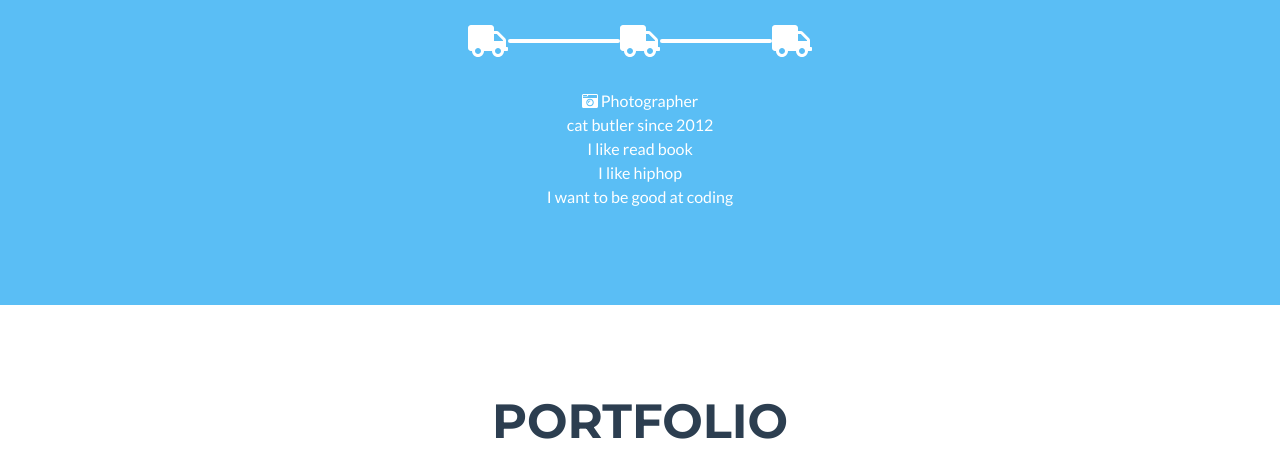
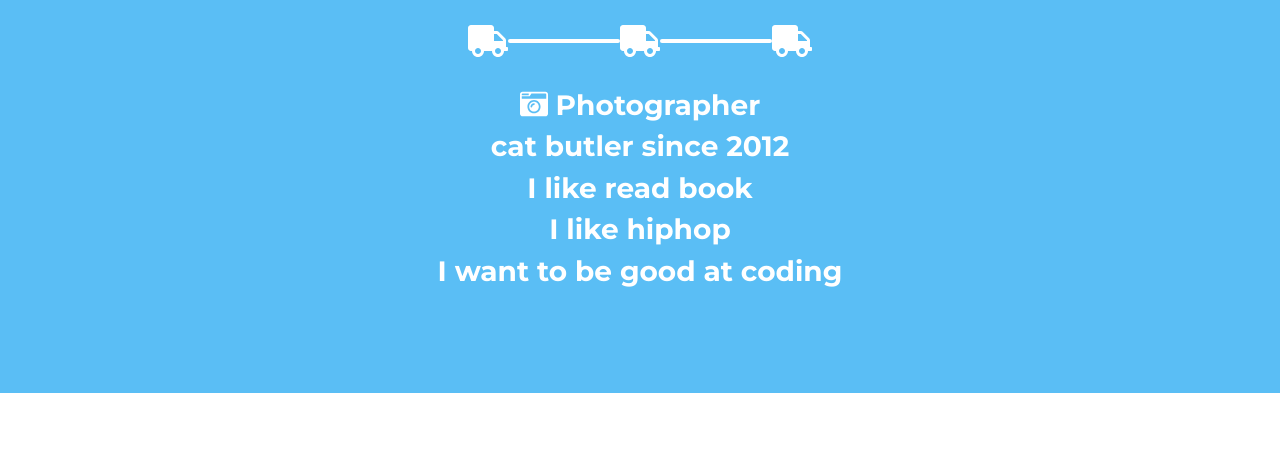
Before and after one commit to elly1223/week1-introduce2, a plain HTML site: page index.html in a window 1280 px wide. Shown: the part 944-1402 px from the top of the page. Drawn offline with nearby package versions, Linux system fonts and the light colour scheme; files whose address does not match are found by name.

Commit message:
Add files via upload

```diff
--- a/index.html
+++ b/index.html
@@ -70,11 +70,11 @@
                     <div class="divider-custom-icon"><i class="fa fa-truck"></i></div>
                 </div>
                 <!-- About text -->
-                <p class="masthead-subheading font-weight-light mb-0"><i class="fa fa-camera-retro"></i> Photographer</p>
-                <p class="masthead-subheading font-weight-light mb-0">cat butler since 2012</p>
-                <p class="masthead-subheading font-weight-light mb-0">I like read book</p>
-                <p class="masthead-subheading font-weight-light mb-0">I like hiphop</p>
-                <p class="masthead-subheading font-weight-light mb-0">I want to be good at coding</p>
+                <p class="masthead-subheading font-weight-bold mb-2 h3"><i class="fa fa-camera-retro"></i> Photographer</p>
+                <p class="masthead-subheading font-weight-bold mb-2 h3">cat butler since 2012</p>
+                <p class="masthead-subheading font-weight-bold mb-2 h3">I like read book</p>
+                <p class="masthead-subheading font-weight-bold mb-2 h3">I like hiphop</p>
+                <p class="masthead-subheading font-weight-bold mb-2 h3">I want to be good at coding</p>
             </div>
         </section>
 
@@ -126,7 +126,7 @@
             </div>
         </section>
 
-        <!-- footer -->
+        <footer>
         <div class="copyright py-4 text-center text-white">
             <div class="container">
                 <small>
@@ -141,6 +141,7 @@
         <div class="scroll-to-top d-lg-none position-fixed">
             <a class="js-scroll-trigger d-block text-center text-white rounded" href="#page-top"><i class="fa fa-chevron-up"></i></a>
         </div>
+        </footer>
 
         <!-- Bootstrap core JS-->
         <script src="https://code.jquery.com/jquery-3.5.1.min.js"></script>
```
